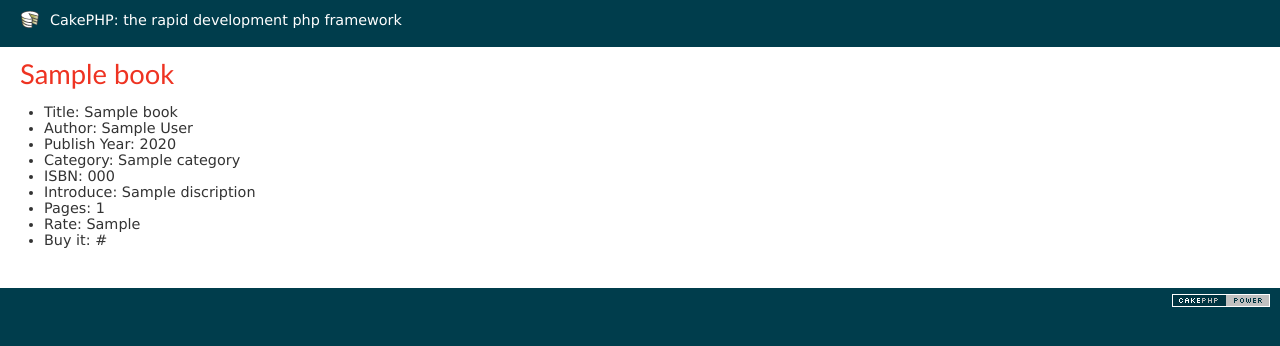
After one commit to FlyTori/booknote, a CakePHP app: the page made by app/View/Books/view.ctp in a window 1280 px wide. The commit adds this page. Shown: the top 346 px of the page. Run offline with PHP 8.4 and a stand-in for CakePHP, Linux system fonts and the light colour scheme; the template is opened without the code that fills it: most values are stand-ins (such as "Sample title", 1, 10 or a date in 2020); some libraries are stand-ins or nearby versions.

Commit message:
add view function and view.ctp

```diff
--- a/app/View/Books/index.ctp
+++ b/app/View/Books/index.ctp
@@ -4,7 +4,11 @@
 	<?php foreach ($books as $book): ?>
 	<li>
 	<?php
-	echo h($book['Book']['book_name'])
+	// Static
+	// echo h($book['Book']['book_name'])
+	//
+	//echo $this->Html->link($book['Book']['book_name'],'/books/view/'.$book['Book']['id']);
+	echo $this->Html->link($book['Book']['book_name'],'/books/view/'.$book['Book']['id']);
 	?>
 	</li>
 	<?php endforeach ?>
--- /dev/null
+++ b/app/View/Books/view.ctp
@@ -0,0 +1,13 @@
+<h2><?php echo h($book['Book']['book_name']); ?></h2>
+
+<ul>
+	<li>Title: <?php echo h($book['Book']['book_name']) ?></li>
+	<li>Author: <?php echo h($book['Book']['author']) ?></li>
+	<li>Publish Year: <?php echo h($book['Book']['publish_year']) ?></li>
+	<li>Category: <?php echo h($book['Book']['category']) ?></li>
+	<li>ISBN: <?php echo h($book['Book']['isbn']) ?></li>
+	<li>Introduce: <?php echo h($book['Book']['discription']) ?></li>
+	<li>Pages: <?php echo h($book['Book']['pages']) ?></li>
+	<li>Rate: <?php echo h($book['Book']['overall_rate']) ?></li>
+	<li>Buy it: <?php echo h($book['Book']['amazon_link']) ?></li>
+</ul>
```
Also changed, not shown: app/Controller/BooksController.php (+10 -0 lines).
